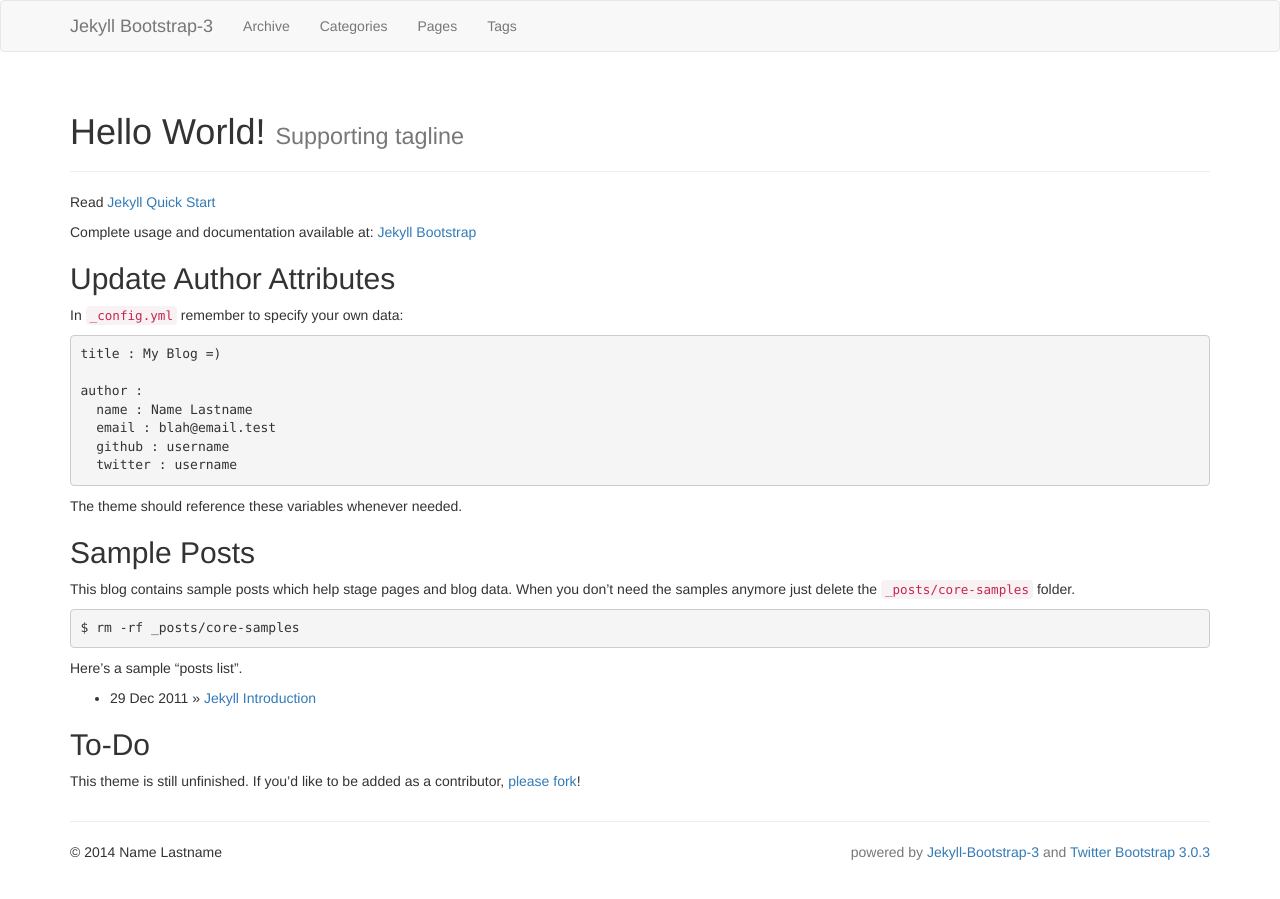
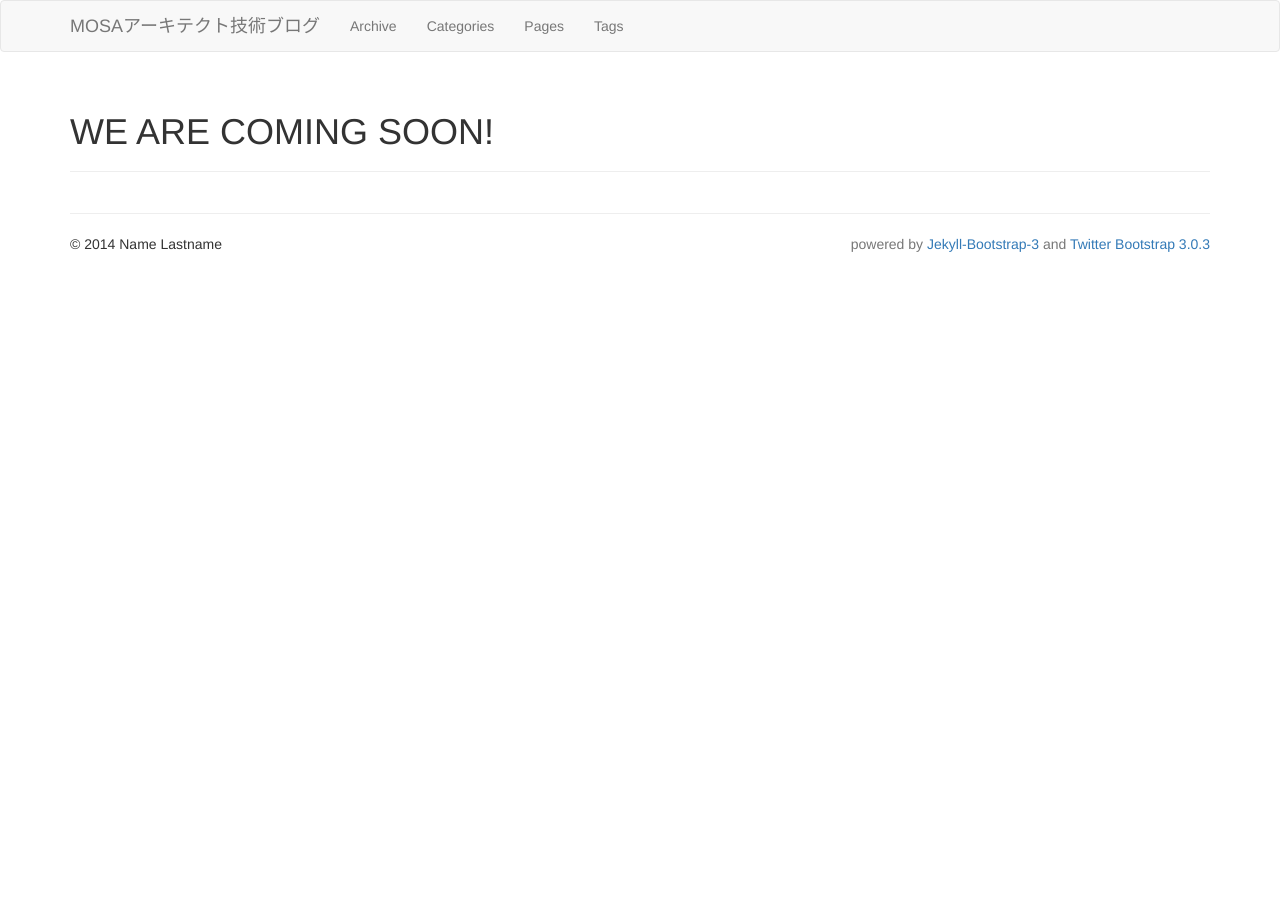
Before and after one commit to mosa-architect/mosa-architect.github.io, a Jekyll site: the page built from index.md, in a window 1280 px wide. Built offline with Jekyll 4.4.1, drawn with Linux system fonts in a browser that asks for light colours; nearby versions of some CDN libraries; library files that are not in the unit come from our copies.

Commit message:
初期設定

```diff
--- a/_config.yml
+++ b/_config.yml
@@ -11,7 +11,7 @@ markdown: kramdown
 # Themes are encouraged to use these universal variables
 # so be sure to set them if your theme uses them.
 #
-title : Jekyll Bootstrap-3
+title : MOSAアーキテクト技術ブログ
 tagline: Site Tagline
 author :
   name : Name Lastname
@@ -28,7 +28,7 @@ author :
 # Else if you are pushing to username.github.io, replace with your username.
 # Finally if you are pushing to a GitHub project page, include the project name at the end.
 #
-production_url : http://username.github.io
+production_url : http://mosa-architect.github.io
 
 # All Jekyll-Bootstrap specific configurations are namespaced into this hash
 #
--- a/index.md
+++ b/index.md
@@ -1,43 +1,6 @@
 ---
 layout: page
-title: Hello World!
-tagline: Supporting tagline
+title: WE ARE COMING SOON!
+tagline:
 ---
 {% include JB/setup %}
-
-Read [Jekyll Quick Start](http://jekyllbootstrap.com/usage/jekyll-quick-start.html)
-
-Complete usage and documentation available at: [Jekyll Bootstrap](http://jekyllbootstrap.com)
-
-## Update Author Attributes
-
-In `_config.yml` remember to specify your own data:
-
-    title : My Blog =)
-
-    author :
-      name : Name Lastname
-      email : blah@email.test
-      github : username
-      twitter : username
-
-The theme should reference these variables whenever needed.
-
-## Sample Posts
-
-This blog contains sample posts which help stage pages and blog data.
-When you don't need the samples anymore just delete the `_posts/core-samples` folder.
-
-    $ rm -rf _posts/core-samples
-
-Here's a sample "posts list".
-
-<ul class="posts">
-  {% for post in site.posts %}
-    <li><span>{{ post.date | date_to_string }}</span> &raquo; <a href="{{ BASE_PATH }}{{ post.url }}">{{ post.title }}</a></li>
-  {% endfor %}
-</ul>
-
-## To-Do
-
-This theme is still unfinished. If you'd like to be added as a contributor, [please fork](http://github.com/dbtek/jekyll-bootstrap-3)!
```
